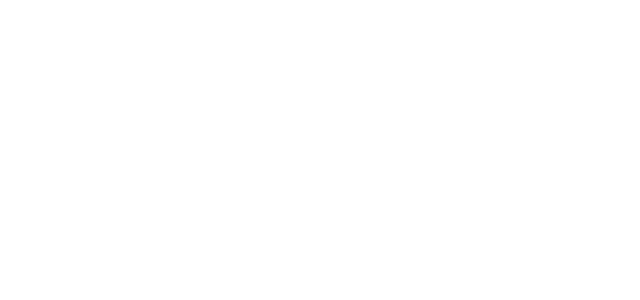
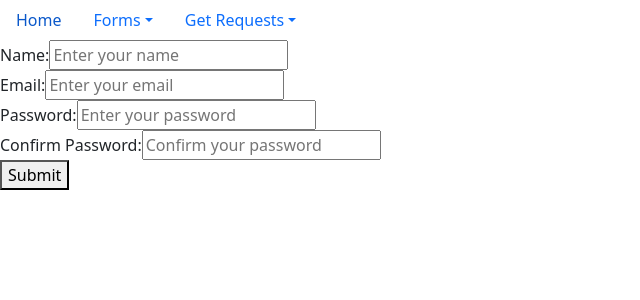
Before and after one commit to JRose117/react-1-day-project, a React (Create React App) app: page /form3 in a window 1280 px wide. Before the commit this address had no page. Shown: the top 300 px of the page, without its empty margins (0-640 px from the left). Built offline with nearby package versions, Linux system fonts and the light colour scheme.

Commit message:
adding navbars

```diff
--- a/src/App.js
+++ b/src/App.js
@@ -5,19 +5,26 @@
 import Beer from './components/Beer'
 import Form from './components/Form'
 import Form2 from './components/Form2'
+import Form3 from './components/Form3'
+import NavBar from './components/NavBar'
+
+
+
 
 const App = () => {
 
   return (
     <div className="site-wrapper">
       <BrowserRouter>
+        <NavBar/>
         <Routes>
-          <Route path="/" element={<Home/>} />
+          <Route path="/" element={<Home />} />
           <Route path="/anime" element={<AllAnime />} />
           {/* <Route path="/beer" element={<AllBeer />} /> */}
           <Route path="/beer" element={<Beer />} />
           <Route path="/form" element={<Form />} />
           <Route path="/form2" element={<Form2 />} />
+          <Route path="/form3" element={<Form3 />} />
           {/* <Route path='/anime/:animeId' element={<OneAnime />}/> */}
         </Routes>
       </BrowserRouter>
--- /dev/null
+++ b/src/components/Form3.js
@@ -0,0 +1,73 @@
+import { useState, useEffect } from 'react'
+
+const Form3 = () => {
+  const [ form, setForm ] = useState({
+    name: '',
+    email: '',
+    password: '',
+    confirmPassword: '',
+  })
+  const [ error, setError ] = useState(null)
+
+  const handleChange = (event) => {
+    console.log(event)
+    const { name, value } = event.target
+    console.log(`name ${name}, value ${value}`)
+    setForm({
+      ...form,
+      [name]: value,
+    })
+  }
+  console.log(`form, ${JSON.stringify(form)}`)
+
+  const handleSubmit = (event) => {
+    event.preventDefault()
+    console.log(`handleSubmit form - ${form}`)
+  }
+
+  useEffect(() => {
+    if (form.password !== form.confirmPassword) {
+      setError('Passwords do not match')
+    } else {
+      setError(null)
+    }
+  }, [form.password, form.confirmPassword])
+
+
+  return (
+    <form>
+      <label>
+        Name:
+        <input type="text" name="name" value={form.name}
+          onChange={handleChange}
+          placeholder="Enter your name"/>
+      </label>
+      < br/>
+      <label>
+        Email:
+        <input type="email" name="email" value={form.email}
+          onChange={handleChange}
+          placeholder="Enter your email"/>
+      </label>
+      < br/>
+      <label>
+        Password:
+        <input type="password" name="password" value={form.password}
+          onChange={handleChange}
+          placeholder="Enter your password"/>
+      </label>
+      < br/>
+      <label>
+        Confirm Password:
+        <input type="password" name="confirmPassword" value={form.confirmPassword}
+          onChange={handleChange}
+          placeholder="Confirm your password"/>
+      </label>
+      <br/>
+      {error && <div>{error}</div>}
+      <button type='submit'> Submit </button>
+    </form>
+  )
+}
+
+export default Form3
--- a/src/components/Home.js
+++ b/src/components/Home.js
@@ -4,11 +4,12 @@
   return (
     <main className="hero text-center">
       <div className="hero-container">
-        <h1 className='display-3'> API, Get Request Revision</h1>
+        <h1 className='display-3'> React Revision</h1>
         <Link className='btn dark' to="/anime"> Anime API </Link>
         <Link className='btn dark' to="/beer"> Brewdog API </Link>
         <Link className='btn dark' to="/form"> Pointless Form </Link>
         <Link className='btn dark' to="/form2"> A Second Pointless Form </Link>
+        <Link className='btn dark' to="/form3"> A Third Pointless Form </Link>
       </div>
     </main>
   )
--- /dev/null
+++ b/src/components/NavBar.js
@@ -0,0 +1,20 @@
+import { Nav, Navbar, NavDropdown } from 'react-bootstrap'
+
+const NavBar = () => {
+  return (
+    <Nav className="mr-auto">
+      <Nav.Link href="/">Home</Nav.Link>
+      <NavDropdown title="Forms" id="basic-nav-dropdown">
+        <NavDropdown.Item href="/form">Form</NavDropdown.Item>
+        <NavDropdown.Item href="/form2">Form2</NavDropdown.Item>
+        <NavDropdown.Item href="/form3">Form3</NavDropdown.Item>
+      </NavDropdown>
+      <NavDropdown title="Get Requests" id="basic-nav-dropdown">
+        <Nav.Link href="/anime">Anime</Nav.Link>
+        <Nav.Link href="/beer">Beer</Nav.Link>
+      </NavDropdown>
+    </Nav>
+  )
+}
+
+export default NavBar
--- a/src/styles/components/allBeers.scss
+++ b/src/styles/components/allBeers.scss
@@ -1,3 +1,4 @@
 .beer-index img{
   width: 30%
+
 }
```
